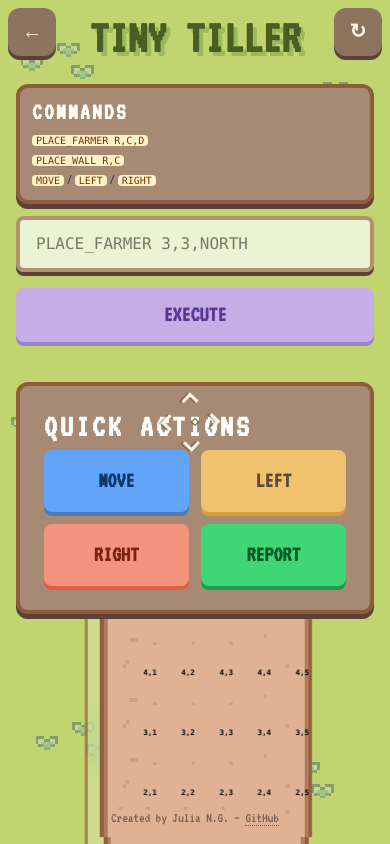
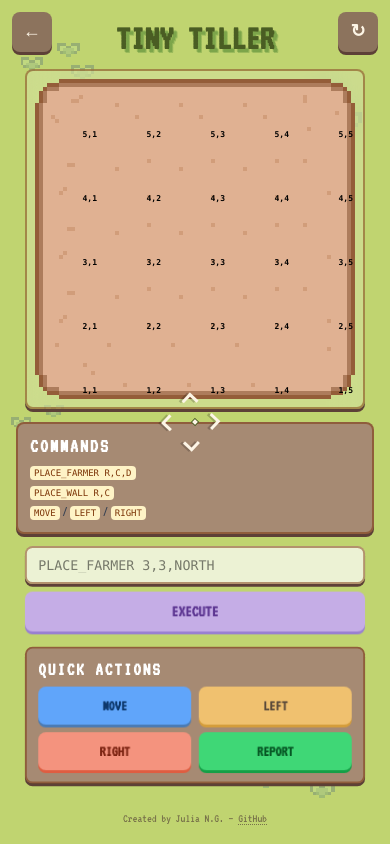
Before and after one commit to Juls010/Autonomous_Harvester, a React (Vite) app: page /game in a window 390 px wide. Built offline with nearby package versions, Linux system fonts and the light colour scheme.

Commit message:
latest responsive adjustment

```diff
--- a/src/components/Board.jsx
+++ b/src/components/Board.jsx
@@ -22,8 +22,8 @@ export default function Board({ robot, walls, plantedCells = [] }) {
     };
 
     return (
-        <div className="flex justify-center items-center p-8 my-8">
-            <div className="inline-block bg-white/20 backdrop-blur-lg p-4 rounded-xl border-4 border-amber-900/50 shadow-[0_5px_0_0_#5D4037]">
+        <div className="flex justify-center items-center p-2 sm:p-4 md:p-4 lg:p-6 my-2 sm:my-4 md:my-3 lg:my-6">
+            <div className="inline-block bg-white/20 backdrop-blur-lg p-2 sm:p-3 md:p-2.5 lg:p-4 rounded-lg sm:rounded-xl border-2 sm:border-4 md:border-3 lg:border-4 border-amber-900/50 shadow-[0_3px_0_0_#5D4037] sm:shadow-[0_5px_0_0_#5D4037] md:shadow-[0_4px_0_0_#5D4037] lg:shadow-[0_5px_0_0_#5D4037]">
                 <div className="inline-grid grid-cols-5 gap-0">
                     {[5, 4, 3, 2, 1].map((row) => (
                         <div key={row} className="contents">
@@ -36,7 +36,7 @@ export default function Board({ robot, walls, plantedCells = [] }) {
                                 return (
                                     <div
                                         key={`${row}-${col}`}
-                                        className="relative w-20 h-20 overflow-visible"
+                                        className="relative w-16 h-16 sm:w-20 sm:h-20 md:w-18 md:h-18 lg:w-24 lg:h-24 overflow-visible"
                                         style={{
                                             backgroundImage: `url(${tileImage})`,
                                             backgroundSize: 'cover',
@@ -50,7 +50,7 @@ export default function Board({ robot, walls, plantedCells = [] }) {
                                                 <img
                                                     src="/objects/plant.png"
                                                     alt="Plant"
-                                                    className="w-12 h-12"
+                                                    className="w-10 h-10 sm:w-12 sm:h-12 md:w-11 md:h-11 lg:w-14 lg:h-14"
                                                     style={{
                                                         imageRendering: 'pixelated',
                                                         filter: 'drop-shadow(2px 4px 0px #2D1B0D)',
@@ -62,7 +62,7 @@ export default function Board({ robot, walls, plantedCells = [] }) {
                                         {hasWall && (
                                             <div className="absolute inset-0 flex items-center justify-center z-[60]">
                                                 <div
-                                                    className="w-16 h-16"
+                                                    className="w-12 h-12 sm:w-16 sm:h-16 md:w-14 md:h-14 lg:w-20 lg:h-20"
                                                     style={{
                                                         backgroundImage: 'url(/objects/rock.png)',
                                                         backgroundSize: 'contain',
@@ -80,7 +80,7 @@ export default function Board({ robot, walls, plantedCells = [] }) {
                                                 <img
                                                     src={characterImages[robot.facing]}
                                                     alt="Robot"
-                                                    className="w-14 h-14 transition-all duration-300"
+                                                    className="w-11 h-11 sm:w-14 sm:h-14 md:w-12 md:h-12 lg:w-16 lg:h-16 transition-all duration-300"
                                                     style={{
                                                         imageRendering: 'pixelated',
                                                         filter: 'drop-shadow(2px 2px 2px rgba(0, 0, 0, 0.4))',
@@ -89,7 +89,7 @@ export default function Board({ robot, walls, plantedCells = [] }) {
                                             </div>
                                         )}
 
-                                        <div className="absolute bottom-0.5 right-1 text-[10px] text-black/100 font-bold font-mono pointer-events-none z-[2]">
+                                        <div className="absolute bottom-0.5 right-0.5 sm:right-1 text-[8px] sm:text-[9px] md:text-[8px] lg:text-[10px] text-black/100 font-bold font-mono pointer-events-none z-[2]">
                                             {row},{col}
                                         </div>
                                     </div>
--- a/src/components/CommandInput.jsx
+++ b/src/components/CommandInput.jsx
@@ -12,28 +12,29 @@ export default function CommandInput({ onCommand }) {
     };
 
     return (
-        <div className="w-full flex flex-col gap-10 z-20">
-            <form onSubmit={handleSubmit} className="flex flex-col md:flex-row gap-4">
+        <div className="w-full flex flex-col gap-4 sm:gap-6 md:gap-10 z-20">
+            <form onSubmit={handleSubmit} className="flex flex-col sm:flex-row gap-2 sm:gap-3 md:gap-4">
                 <input
                     type="text"
                     value={input}
                     onChange={(e) => setInput(e.target.value)}
                     placeholder="PLACE_FARMER 3,3,NORTH"
-                    className="cursor-target flex-1 px-4 py-3 text-base font-mono border-4 border-amber-900/50 rounded-lg bg-white/70 outline-none focus:border-amber-800/70 focus:ring-1 focus:ring-amber-100/10 transition-all uppercase shadow-[0_4px_0_0_#5D4037]"
+                    className="cursor-target flex-1 px-3 py-2 sm:px-4 sm:py-3 text-sm sm:text-base font-mono border-2 sm:border-4 border-amber-900/50 rounded-lg bg-white/70 outline-none focus:border-amber-800/70 focus:ring-1 focus:ring-amber-100/10 transition-all uppercase shadow-[0_3px_0_0_#5D4037] sm:shadow-[0_4px_0_0_#5D4037]"
                 />
                 <button
                     type="submit"
-                    className="cursor-target px-7 py-3 bg-[#C5ADE6] text-[#5d3692] text-xs font-bold rounded-lg
-                            shadow-[0_4px_0_0_#9980D1]
+                    className="cursor-target px-4 sm:px-6 md:px-7 py-2 sm:py-2.5 md:py-3 bg-[#C5ADE6] text-[#5d3692] font-bold rounded-lg
+                            shadow-[0_3px_0_0_#9980D1] sm:shadow-[0_4px_0_0_#9980D1]
                             hover:bg-[#B39EE0]
                             active:shadow-[0_0px_0_0_#B39EE0]
-                            active:translate-y-[4px]
+                            active:translate-y-[3px] sm:active:translate-y-[4px]
                             transition-all duration-75
                             transition-[transform,box-shadow,background-color]
                             duration-150 ease-out
                             will-change-transform"
                     style={{
-                        fontFamily: '"VT323", monospace', fontSize: '1.4rem',
+                        fontFamily: '"VT323", monospace',
+                        fontSize: 'clamp(1.1rem, 3vw, 1.4rem)',
                         imageRendering: 'pixelated'
                     }}
                 >
@@ -41,27 +42,32 @@ export default function CommandInput({ onCommand }) {
                 </button>
             </form>
 
-            <div className="w-full z-20 bg-[#A68A73] p-6 rounded-xl border-4 border-amber-900/50 shadow-[0_5px_0_0_#5D4037]">
+            <div className="w-full z-20 bg-[#A68A73] p-3 sm:p-4 md:p-6 rounded-lg sm:rounded-xl border-2 sm:border-4 border-amber-900/50 shadow-[0_3px_0_0_#5D4037] sm:shadow-[0_5px_0_0_#5D4037]">
                 <h3
-                    className="font-bold text-white mb-2 tracking-widest"
-                    style={{ fontFamily: '"VT323", monospace', fontSize: '2rem', lineHeight: '1' }}
+                    className="font-bold text-white mb-2 sm:mb-3 tracking-widest"
+                    style={{
+                        fontFamily: '"VT323", monospace',
+                        fontSize: 'clamp(1.25rem, 4vw, 2rem)',
+                        lineHeight: '1'
+                    }}
                 >
                     QUICK ACTIONS
                 </h3>
-                <div className="grid grid-cols-2 md:grid-cols-4 gap-3">
+                <div className="grid grid-cols-2 md:grid-cols-4 gap-2 sm:gap-3">
                     <button
                         onClick={() => onCommand("MOVE")}
-                        className="cursor-target flex items-center justify-center px-7 py-4 bg-[#60a5fa] text-[#0d386c] text-xs font-bold rounded-lg
-                            shadow-[0_4px_0_0_#4B7BB3]
+                        className="cursor-target flex items-center justify-center px-2 sm:px-4 md:px-6 py-2 sm:py-3 md:py-4 bg-[#60a5fa] text-[#0d386c] font-bold rounded-lg
+                            shadow-[0_3px_0_0_#4B7BB3] sm:shadow-[0_4px_0_0_#4B7BB3]
                             hover:bg-[#4c95ef]
                             active:shadow-[0_0px_0_0_#4c95ef]
-                            active:translate-y-[4px]
+                            active:translate-y-[3px] sm:active:translate-y-[4px]
                             transition-all duration-75
                             transition-[transform,box-shadow,background-color]
                             duration-150 ease-out
                             will-change-transform"
                         style={{
-                            fontFamily: '"VT323", monospace', fontSize: '1.4rem',
+                            fontFamily: '"VT323", monospace',
+                            fontSize: 'clamp(1rem, 3vw, 1.4rem)',
                             imageRendering: 'pixelated'
                         }}
                     >
@@ -69,17 +75,18 @@ export default function CommandInput({ onCommand }) {
                     </button>
                     <button
                         onClick={() => onCommand("LEFT")}
-                        className="cursor-target flex items-center justify-center px-7 py-4 bg-[#f0c16f] text-[#5a4a3a] text-xs font-bold rounded-lg
-                            shadow-[0_4px_0_0_#d59d3b]
+                        className="cursor-target flex items-center justify-center px-2 sm:px-4 md:px-6 py-2 sm:py-3 md:py-4 bg-[#f0c16f] text-[#5a4a3a] font-bold rounded-lg
+                            shadow-[0_3px_0_0_#d59d3b] sm:shadow-[0_4px_0_0_#d59d3b]
                             hover:bg-[#f0b651]
                             active:shadow-[0_0px_0_0_#f0b651]
-                            active:translate-y-[4px]
+                            active:translate-y-[3px] sm:active:translate-y-[4px]
                             transition-all duration-75
                             transition-[transform,box-shadow,background-color]
                             duration-150 ease-out
-                            will-change-transformm"
+                            will-change-transform"
                         style={{
-                            fontFamily: '"VT323", monospace', fontSize: '1.4rem',
+                            fontFamily: '"VT323", monospace',
+                            fontSize: 'clamp(1rem, 3vw, 1.4rem)',
                             imageRendering: 'pixelated'
                         }}
                     >
@@ -87,17 +94,18 @@ export default function CommandInput({ onCommand }) {
                     </button>
                     <button
                         onClick={() => onCommand("RIGHT")}
-                        className="cursor-target flex items-center justify-center px-7 py-4 bg-[#f4937e] text-[#7b2311] text-xs font-bold rounded-lg
-                            shadow-[0_4px_0_0_#df5d41]
+                        className="cursor-target flex items-center justify-center px-2 sm:px-4 md:px-6 py-2 sm:py-3 md:py-4 bg-[#f4937e] text-[#7b2311] font-bold rounded-lg
+                            shadow-[0_3px_0_0_#df5d41] sm:shadow-[0_4px_0_0_#df5d41]
                             hover:bg-[#e57a63]
                             active:shadow-[0_0px_0_0_#e57a63]
-                            active:translate-y-[4px]
+                            active:translate-y-[3px] sm:active:translate-y-[4px]
                             transition-all duration-75
                             transition-[transform,box-shadow,background-color]
                             duration-150 ease-out
                             will-change-transform"
                         style={{
-                            fontFamily: '"VT323", monospace', fontSize: '1.4rem',
+                            fontFamily: '"VT323", monospace',
+                            fontSize: 'clamp(1rem, 3vw, 1.4rem)',
                             imageRendering: 'pixelated'
                         }}
                     >
@@ -105,17 +113,18 @@ export default function CommandInput({ onCommand }) {
                     </button>
                     <button
                         onClick={() => onCommand("REPORT")}
-                        className="cursor-target flex items-center justify-center px-7 py-4 bg-[#3fd776] text-[#065724] text-xs font-bold rounded-lg
-                            shadow-[0_4px_0_0_#159f47]
+                        className="cursor-target flex items-center justify-center px-2 sm:px-4 md:px-6 py-2 sm:py-3 md:py-4 bg-[#3fd776] text-[#065724] font-bold rounded-lg
+                            shadow-[0_3px_0_0_#159f47] sm:shadow-[0_4px_0_0_#159f47]
                             hover:bg-[#27bf5e]
                             active:shadow-[0_0px_0_0_#27bf5e]
-                            active:translate-y-[4px]
+                            active:translate-y-[3px] sm:active:translate-y-[4px]
                             transition-all duration-75
                             transition-[transform,box-shadow,background-color]
                             duration-150 ease-out
                             will-change-transform"
                         style={{
-                            fontFamily: '"VT323", monospace', fontSize: '1.4rem',
+                            fontFamily: '"VT323", monospace',
+                            fontSize: 'clamp(1rem, 3vw, 1.4rem)',
                             imageRendering: 'pixelated'
                         }}
                     >
--- a/src/views/Game.jsx
+++ b/src/views/Game.jsx
@@ -121,30 +121,30 @@ export default function Game() {
 
     return (
 
-        <div className="h-screen w-full overflow-hidden relative flex flex-col p-2 sm:p-4" style={{ backgroundColor: '#C0D470' }}>
+        <div className="h-screen w-full overflow-hidden relative flex flex-col p-2 sm:p-4 md:p-3 lg:p-4" style={{ backgroundColor: '#C0D470' }}>
 
             <div
-                className="absolute inset-0 pointer-events-none opacity-60"
+                className="absolute inset-0 pointer-events-none opacity-40 sm:opacity-50 md:opacity-60"
                 style={{
                     backgroundImage: `url('/background/grass.png'), url('/background/grass.png'), url('/background/grass.png'), url('/background/grass.png'), url('/background/grass.png'), url('/background/grass.png')`,
                     backgroundRepeat: 'no-repeat',
                     backgroundPosition: '5% 5%, 95% 10%, 2% 50%, 98% 60%, 10% 90%, 85% 95%',
-                    backgroundSize: '90px, 100px, 80px, 80px, 90px, 90px',
+                    backgroundSize: '90px, 120px, 80px, 80px, 90px, 100px',
                     imageRendering: 'pixelated',
                 }}
             />
 
-            <Link to="/" className="group absolute top-2 sm:top-4 left-2 sm:left-4 z-50">
-                <button className="cursor-target flex items-center justify-center w-12 h-12 sm:w-14 sm:h-14 bg-[#8C735D] text-[#FDF5E6] rounded-xl
+            <Link to="/" className="group absolute top-3 left-3 sm:top-4 sm:left-4 z-50">
+                <button className="cursor-target flex items-center justify-center w-10 h-10 sm:w-12 sm:h-12 md:w-14 md:h-14 bg-[#8C735D] text-[#FDF5E6] rounded-lg sm:rounded-xl
                     border-none
-                    shadow-[0_4px_0_0_#5D4037]
+                    shadow-[0_3px_0_0_#5D4037] sm:shadow-[0_4px_0_0_#5D4037]
                     hover:bg-[#7D5A44]
                     active:shadow-[0_0px_0_0_#5D4037]
-                    active:translate-y-[4px]
+                    active:translate-y-[3px] sm:active:translate-y-[4px]
                     transition-all duration-75 ease-out
                     will-change-transform"
                 >
-                    <span className="text-xl sm:text-2xl leading-none inline-block transition-transform duration-500 ease-in-out group-hover:rotate-20"
+                    <span className="text-lg sm:text-xl md:text-2xl leading-none inline-block transition-transform duration-500 ease-in-out group-hover:rotate-20"
                         style={{
                             fontFamily: '"VT323", monospace',
                             lineHeight: '0'
@@ -152,83 +152,83 @@ export default function Game() {
                             ←
                     </span>
                 </button>
-                <div className="hidden sm:block absolute top-full mt-3 left-0 scale-0 group-hover:scale-100 transition-transform duration-100 origin-top">
-                    <div className="bg-[#5D4037] text-[#FDF5E6] text-[20px] px-3 py-1 rounded shadow-lg whitespace-nowrap"
+                <div className="hidden sm:block absolute top-full mt-2 md:mt-3 left-0 scale-0 group-hover:scale-100 transition-transform duration-100 origin-top">
+                    <div className="bg-[#5D4037] text-[#FDF5E6] text-base md:text-[20px] px-2 md:px-3 py-1 rounded shadow-lg whitespace-nowrap"
                         style={{ fontFamily: '"VT323", monospace' }}>
                             GO HOME
-                        <div className="absolute -top-1 left-6 w-2 h-2 bg-[#5D4037] rotate-45"></div>
+                        <div className="absolute -top-1 left-4 md:left-6 w-2 h-2 bg-[#5D4037] rotate-45"></div>
                     </div>
                 </div>
             </Link>
 
-            <button onClick={resetGame} className=" cursor-target group absolute top-2 sm:top-6 right-2 sm:right-6 z-50 flex items-center justify-center w-12 h-12 sm:w-14 sm:h-14 bg-[#8C735D] text-[#FDF5E6] font-bold rounded-xl shadow-[0_4px_0_0_#5D4037] hover:bg-[#7D5A44] active:shadow-none active:translate-y-[4px] transition-all"
+            <button onClick={resetGame} className="cursor-target group absolute top-3 right-3 sm:top-4 sm:right-4 md:top-6 md:right-6 z-50 flex items-center justify-center w-10 h-10 sm:w-12 sm:h-12 md:w-14 md:h-14 bg-[#8C735D] text-[#FDF5E6] font-bold rounded-lg sm:rounded-xl shadow-[0_3px_0_0_#5D4037] sm:shadow-[0_4px_0_0_#5D4037] hover:bg-[#7D5A44] active:shadow-none active:translate-y-[3px] sm:active:translate-y-[4px] transition-all"
                 style={{ fontFamily: '"VT323", monospace' }}>
 
-                <span className="text-xl sm:text-2xl leading-none inline-block transition-transform duration-800 ease-in-out group-hover:rotate-180">↻</span>
+                <span className="text-lg sm:text-xl md:text-2xl leading-none inline-block transition-transform duration-800 ease-in-out group-hover:rotate-180">↻</span>
 
-                <div className="hidden sm:block absolute top-full mt-3 right-0 scale-0 group-hover:scale-100 transition-transform duration-200 origin-top">
-                    <div className="bg-[#5D4037] text-[#FDF5E6] text-[20px] px-4 py-1 rounded shadow-lg whitespace-nowrap">
+                <div className="hidden sm:block absolute top-full mt-2 md:mt-3 right-0 scale-0 group-hover:scale-100 transition-transform duration-200 origin-top">
+                    <div className="bg-[#5D4037] text-[#FDF5E6] text-base md:text-[20px] px-3 md:px-4 py-1 rounded shadow-lg whitespace-nowrap">
                         RESET
-                        <div className="absolute -top-1 right-6 w-2 h-2 bg-[#5D4037] rotate-45"></div>
+                        <div className="absolute -top-1 right-4 md:right-6 w-2 h-2 bg-[#5D4037] rotate-45"></div>
                     </div>
                 </div>
             </button>
 
-            <header className="flex-shrink-0 mb-2 sm:mb-4">
+            <header className="flex-shrink-0 pt-2 mb-2 md:mb-1 lg:mb-4 sm:pt-0">
                 <h1
-                    className="text-5xl sm:text-6xl md:text-7xl font-black text-[#4a5d23] leading-tight text-center"
+                    className="text-4xl sm:text-5xl md:text-6xl lg:text-7xl xl:text-7xl font-black text-[#4a5d23] leading-tight text-center"
                     style={{
                         fontFamily: '"VT323", monospace',
-                        textShadow: '4px 4px 0 rgba(5, 83, 12, 0.2)',
+                        textShadow: '3px 3px 0 rgba(5, 83, 12, 0.2), 4px 4px 0 rgba(5, 83, 12, 0.2)',
                         imageRendering: 'pixelated'
                     }}>
                     TINY TILLER
                 </h1>
             </header>
 
-            <main className="flex-1 flex flex-col lg:flex-row max-w-[1200px] mx-auto w-full items-center justify-center gap-4 sm:gap-6 lg:gap-8 p-2 sm:p-4 min-h-0">
+            <main className="flex-1 flex flex-col lg:flex-row max-w-[1400px] mx-auto w-full items-center justify-center gap-3 sm:gap-4 md:gap-6 lg:gap-8 px-2 sm:px-4 min-h-0 overflow-y-auto lg:overflow-visible">
 
-                <div className="w-full lg:w-[450px] flex flex-col gap-3 sm:gap-6 shrink-0 z-20">
+                <div className="w-full lg:w-[380px] xl:w-[450px] flex flex-col gap-3 sm:gap-4 md:gap-6 shrink-0 z-20 order-2 lg:order-1">
 
-                    <section className="bg-[#A68A73] p-3 sm:p-6 rounded-xl border-4 border-amber-900/50 w-full shadow-[0_5px_0_0_#5D4037]">
-                        <h3 className="font-bold text-white mb-2 tracking-widest" style={{ fontFamily: '"VT323", monospace', fontSize: 'clamp(1.5rem, 4vw, 2rem)', lineHeight: '1' }}>
+                    <section className="bg-[#A68A73] p-3 sm:p-4 md:p-6 rounded-lg sm:rounded-xl border-2 sm:border-4 border-amber-900/50 w-full shadow-[0_3px_0_0_#5D4037] sm:shadow-[0_5px_0_0_#5D4037]">
+                        <h3 className="font-bold text-white mb-2 sm:mb-3 tracking-widest" style={{ fontFamily: '"VT323", monospace', fontSize: 'clamp(1.25rem, 5vw, 2rem)', lineHeight: '1' }}>
                             COMMANDS
                         </h3>
                         <ul className="space-y-1 sm:space-y-2 text-left text-xs sm:text-sm text-gray-700 font-medium">
-                            <li><code className="bg-amber-100 px-1 rounded font-mono text-amber-900 text-[10px] sm:text-xs">PLACE_FARMER R,C,D</code></li>
-                            <li><code className="bg-amber-100 px-1 rounded font-mono text-amber-900 text-[10px] sm:text-xs">PLACE_WALL R,C</code></li>
-                            <li><code className="bg-amber-100 px-1 rounded font-mono text-amber-900 text-[10px] sm:text-xs">MOVE</code> / <code className="bg-amber-100 px-1 rounded font-mono text-amber-900 text-[10px] sm:text-xs">LEFT</code> / <code className="bg-amber-100 px-1 rounded font-mono text-amber-900 text-[10px] sm:text-xs">RIGHT</code></li>
+                            <li><code className="bg-amber-100 px-1 sm:px-1.5 py-0.5 rounded font-mono text-amber-900 text-[9px] sm:text-[10px] md:text-xs">PLACE_FARMER R,C,D</code></li>
+                            <li><code className="bg-amber-100 px-1 sm:px-1.5 py-0.5 rounded font-mono text-amber-900 text-[9px] sm:text-[10px] md:text-xs">PLACE_WALL R,C</code></li>
+                            <li><code className="bg-amber-100 px-1 sm:px-1.5 py-0.5 rounded font-mono text-amber-900 text-[9px] sm:text-[10px] md:text-xs">MOVE</code> / <code className="bg-amber-100 px-1 sm:px-1.5 py-0.5 rounded font-mono text-amber-900 text-[9px] sm:text-[10px] md:text-xs">LEFT</code> / <code className="bg-amber-100 px-1 sm:px-1.5 py-0.5 rounded font-mono text-amber-900 text-[9px] sm:text-[10px] md:text-xs">RIGHT</code></li>
                         </ul>
                     </section>
 
-                    <div className="w-full">
+                    <div className="w-full transform scale-95 md:scale-100 origin-top">
                         <CommandInput onCommand={handleCommand} />
                     </div>
 
                 </div>
 
-                <div className="w-full lg:w-auto flex justify-center items-center min-h-0 transform scale-75 sm:scale-90 md:scale-95 lg:scale-100 origin-center">
+                <div className="w-full lg:w-auto flex justify-center items-center min-h-0 order-1 lg:order-2">
                     <Board robot={robot} walls={walls} plantedCells={plantedCells} />
                 </div>
             </main>
 
             {report && (
-                <div className="absolute bottom-16 sm:bottom-20 right-2 sm:right-6 z-50">
+                <div className="absolute bottom-14 right-3 sm:bottom-16 sm:right-4 md:bottom-20 md:right-6 z-50">
                     <RobotReport report={report} />
                 </div>
             )}
 
-            <footer className="cursor-target relative w-full text-center z-[100] pointer-events-none py-2 flex-shrink-0">
+            <footer className="cursor-target relative w-full text-center z-[100] pointer-events-none py-2 sm:py-3 flex-shrink-0">
             <div
                 style={{ fontFamily: '"VT323", monospace' }}
-                    className="relative inline-block text-[#5a4a3a] text-sm sm:text-base md:text-lg opacity-80 select-none"
+                className="relative inline-block text-[#5a4a3a] text-xs sm:text-sm md:text-xs lg:text-sm opacity-70 sm:opacity-80 select-none"
             >
                 <span>Created by Julia N.G. — </span>
                 <span className="border-b border-dotted border-[#5a4a3a]">GitHub</span>
 
                 <a
                     href="https://github.com/Juls010"
-                        className="cursor-target absolute -right-1 -top-1 w-[80px] h-[30px] pointer-events-auto opacity-0 hover:opacity-100"
+                    className="cursor-target absolute -right-1 -top-1 w-[60px] sm:w-[80px] h-[25px] sm:h-[30px] pointer-events-auto opacity-0 hover:opacity-100"
                 >
                     _
                 </a>
```
Also changed, not shown: src/views/Home.jsx (+27 -27 lines). Lines whose indentation alone changed are shown as unchanged.
